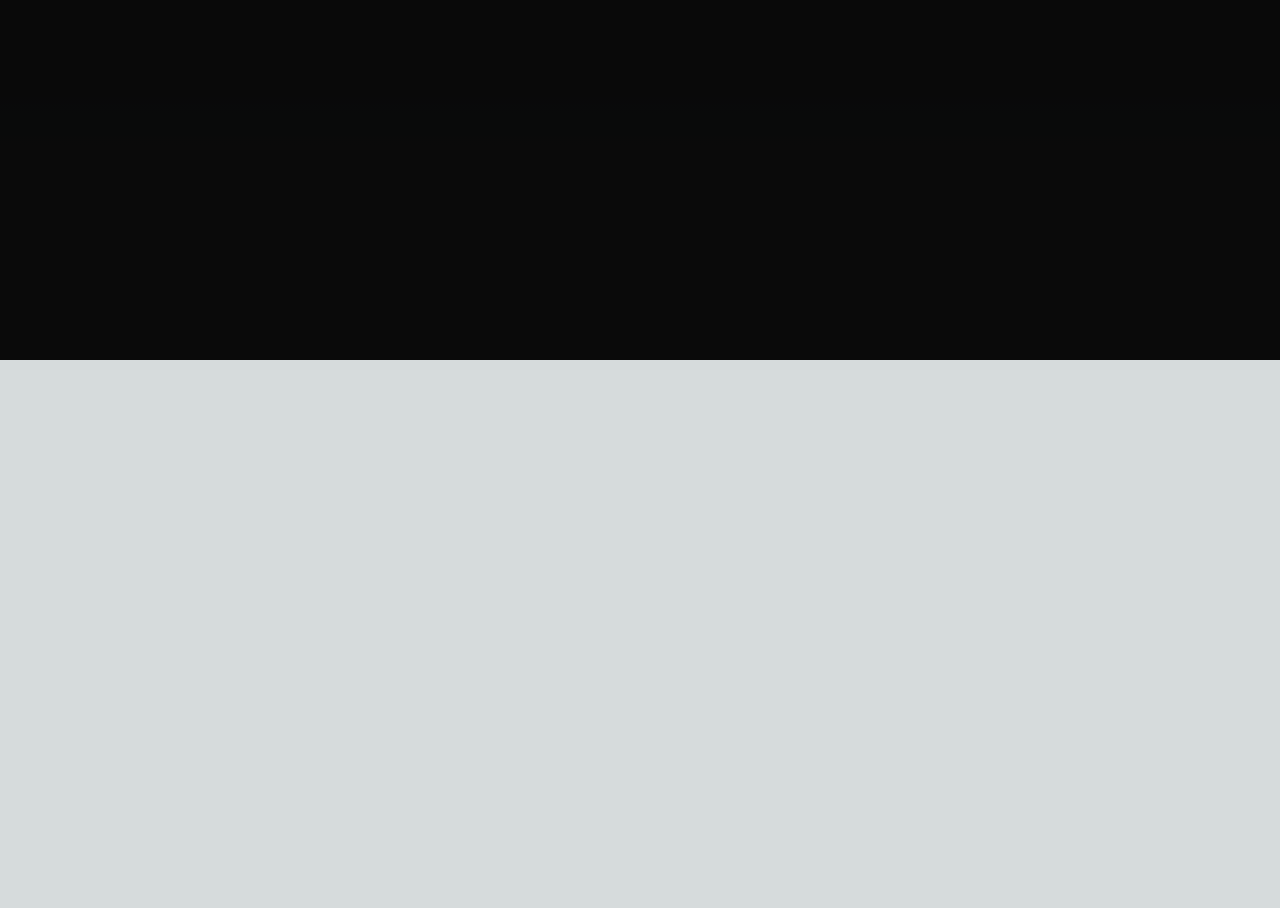
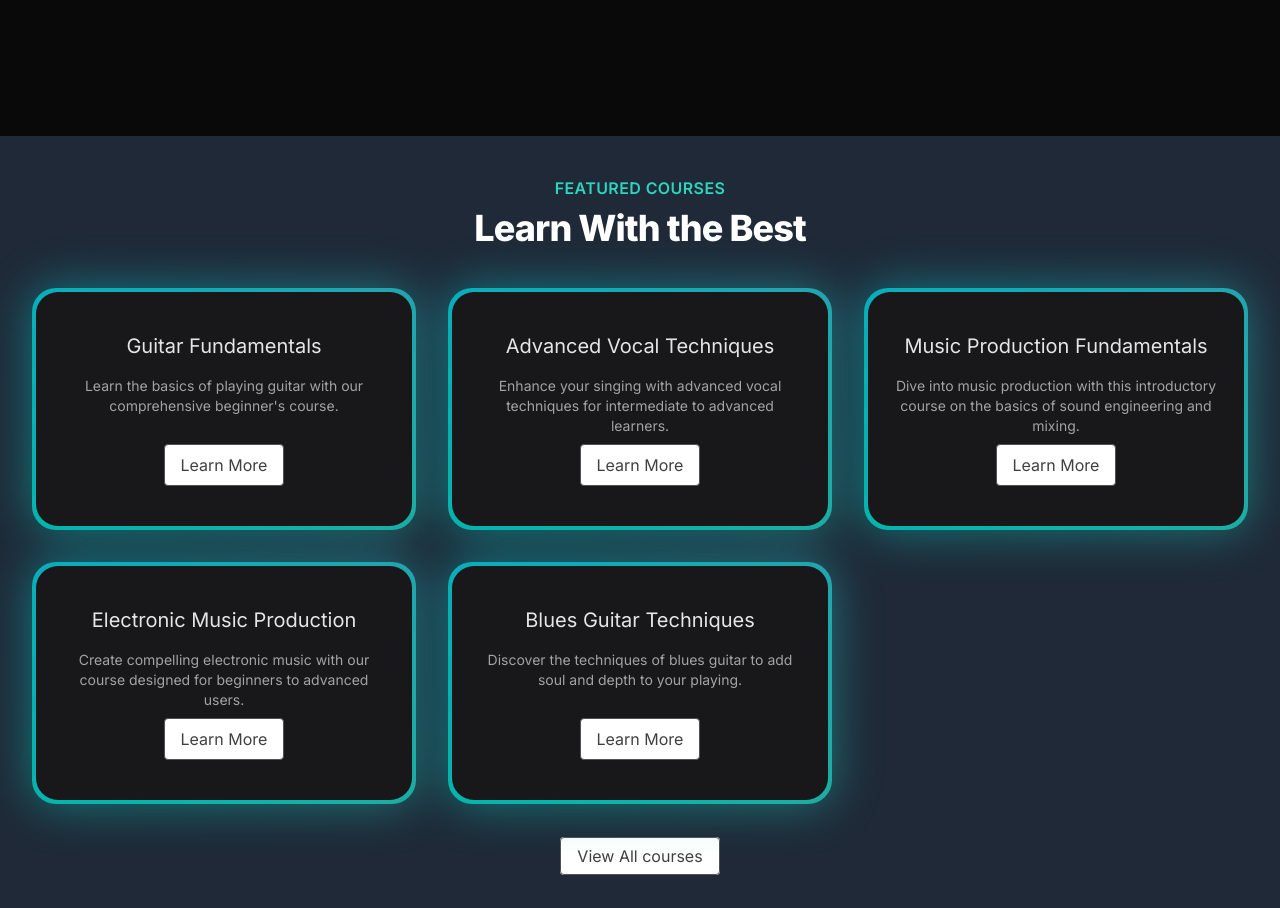
Before and after one commit to SatishK2022/Music-School, a Next.js app: page / in a window 1280 px wide. Shown: the part 440-1348 px from the top of the page. Before the commit the page ends 800 px from the top, so only its background shows below. Built offline with nearby package versions, Linux system fonts and the light colour scheme.

Commit message:
Featured Courses

```diff
--- a/src/app/page.tsx
+++ b/src/app/page.tsx
@@ -1,3 +1,4 @@
+import FeaturedCourses from "@/components/FeaturedCourses";
 import HeroSection from "@/components/HeroSection";
 import React from "react";
 
@@ -5,6 +6,7 @@
   return (
     <main className="min-h-screen bg-black/[0.96] antialiased bg-grid-white/[0.02]">
       <HeroSection />
+      <FeaturedCourses />
     </main>
   );
 }
--- /dev/null
+++ b/src/components/FeaturedCourses.tsx
@@ -0,0 +1,68 @@
+"use client";
+
+import Link from "next/link";
+import courseData from "../data/music_courses.json";
+import { BackgroundGradient } from "./ui/background-gradient";
+
+interface Course {
+  id: number;
+  title: string;
+  slug: string;
+  description: string;
+  price: number;
+  instructor: string;
+  isFeatured: boolean;
+}
+
+export default function FeaturedCourses() {
+  const featuredCourses = courseData.courses.filter(
+    (course: Course) => course.isFeatured
+  );
+
+  return (
+    <div className="py-10 bg-gray-800">
+      <div>
+        <div className="text-center">
+          <h2 className="text-base uppercase text-teal-400 font-semibold tracking-wide">
+            Featured Courses
+          </h2>
+          <p className="mt-2 text-3xl leading-8 font-extrabold tracking-tight text-white sm:text-4xl">
+            Learn With the Best
+          </p>
+        </div>
+      </div>
+      <div className="mt-10 mx-8">
+        <div className="grid grid-cols-1 sm:grid-cols-2 lg:grid-cols-3 justify-center gap-8">
+          {featuredCourses.map((course: Course) => (
+            <div key={course.id} className="flex justify-center">
+              <BackgroundGradient className="flex flex-col rounded-[22px] bg-white dark:bg-zinc-900 overflow-hidden h-full max-w-sm">
+                <div className="p-4 sm:p-6 flex flex-col items-center text-center flex-grow gap-5 sm:gap-2">
+                  <p className="text-lg sm:text-xl text-black mt-4 mb-2 dark:text-neutral-200">
+                    {course.title}
+                  </p>
+                  <p className="text-sm text-neutral-600 dark:text-neutral-400 flex-grow">
+                    {course.description}
+                  </p>
+                  <Link
+                    href={`/courses/${course.slug}`}
+                    className="px-4 py-2 rounded border border-neutral-600 text-neutral-700 bg-white hover:bg-gray-100 transition duration-200 mb-4"
+                  >
+                    Learn More
+                  </Link>
+                </div>
+              </BackgroundGradient>
+            </div>
+          ))}
+        </div>
+      </div>
+      <div className="mt-10 text-center">
+        <Link
+          href={"/courses"}
+          className="px-4 py-2 rounded border border-neutral-600 text-neutral-700 bg-white hover:bg-gray-100 transition duration-200"
+        >
+          View All courses
+        </Link>
+      </div>
+    </div>
+  );
+}
--- /dev/null
+++ b/src/components/ui/background-gradient.tsx
@@ -0,0 +1,72 @@
+import { cn } from "@/utils/cn";
+import React from "react";
+import { motion } from "framer-motion";
+
+export const BackgroundGradient = ({
+  children,
+  className,
+  containerClassName,
+  animate = true,
+}: {
+  children?: React.ReactNode;
+  className?: string;
+  containerClassName?: string;
+  animate?: boolean;
+}) => {
+  const variants = {
+    initial: {
+      backgroundPosition: "0 50%",
+    },
+    animate: {
+      backgroundPosition: ["0, 50%", "100% 50%", "0 50%"],
+    },
+  };
+  return (
+    <div className={cn("relative p-[4px] group", containerClassName)}>
+      <motion.div
+        variants={animate ? variants : undefined}
+        initial={animate ? "initial" : undefined}
+        animate={animate ? "animate" : undefined}
+        transition={
+          animate
+            ? {
+                duration: 5,
+                repeat: Infinity,
+                repeatType: "reverse",
+              }
+            : undefined
+        }
+        style={{
+          backgroundSize: animate ? "400% 400%" : undefined,
+        }}
+        className={cn(
+          "absolute inset-0 rounded-3xl z-[1] opacity-60 group-hover:opacity-100 blur-xl  transition duration-500",
+          " bg-[radial-gradient(circle_farthest-side_at_0_100%,#00ccb1,transparent),radial-gradient(circle_farthest-side_at_100%_0,#7b61ff,transparent),radial-gradient(circle_farthest-side_at_100%_100%,#ffc414,transparent),radial-gradient(circle_farthest-side_at_0_0,#1ca0fb,#141316)]"
+        )}
+      />
+      <motion.div
+        variants={animate ? variants : undefined}
+        initial={animate ? "initial" : undefined}
+        animate={animate ? "animate" : undefined}
+        transition={
+          animate
+            ? {
+                duration: 5,
+                repeat: Infinity,
+                repeatType: "reverse",
+              }
+            : undefined
+        }
+        style={{
+          backgroundSize: animate ? "400% 400%" : undefined,
+        }}
+        className={cn(
+          "absolute inset-0 rounded-3xl z-[1]",
+          "bg-[radial-gradient(circle_farthest-side_at_0_100%,#00ccb1,transparent),radial-gradient(circle_farthest-side_at_100%_0,#7b61ff,transparent),radial-gradient(circle_farthest-side_at_100%_100%,#ffc414,transparent),radial-gradient(circle_farthest-side_at_0_0,#1ca0fb,#141316)]"
+        )}
+      />
+
+      <div className={cn("relative z-10", className)}>{children}</div>
+    </div>
+  );
+};
--- a/src/components/ui/navbar-menu.tsx
+++ b/src/components/ui/navbar-menu.tsx
@@ -70,7 +70,7 @@
   return (
     <nav
       onMouseLeave={() => setActive(null)} // resets the state
-      className="relative rounded-full boder border-transparent dark:bg-black dark:border-white/[0.2] bg-white shadow-input flex justify-center space-x-4 px-8 py-4 "
+      className="relative rounded-full border border-transparent dark:bg-black dark:border-white/[0.2] bg-white shadow-input flex justify-center space-x-2 px-8 py-4 "
     >
       {children}
     </nav>
```
